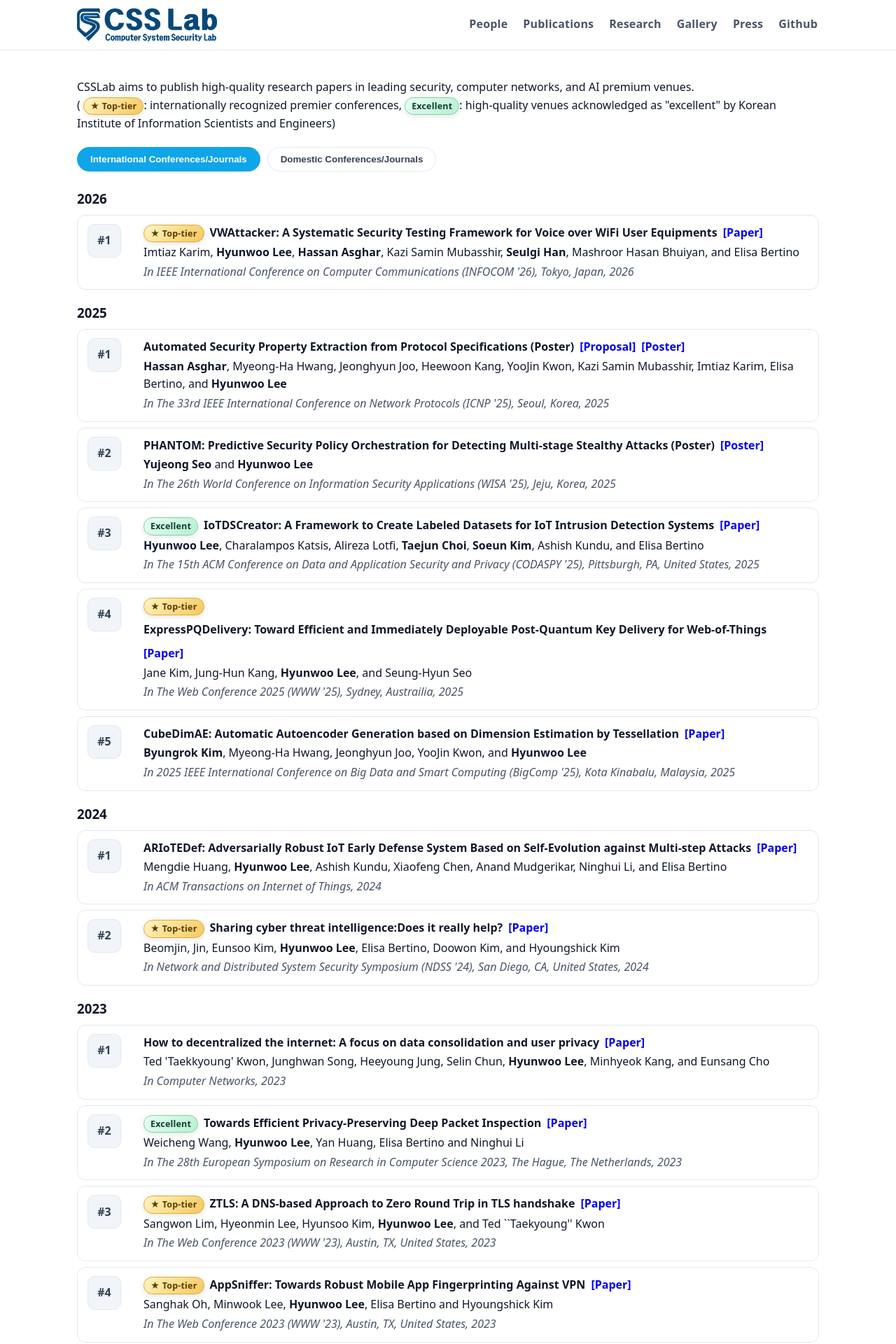
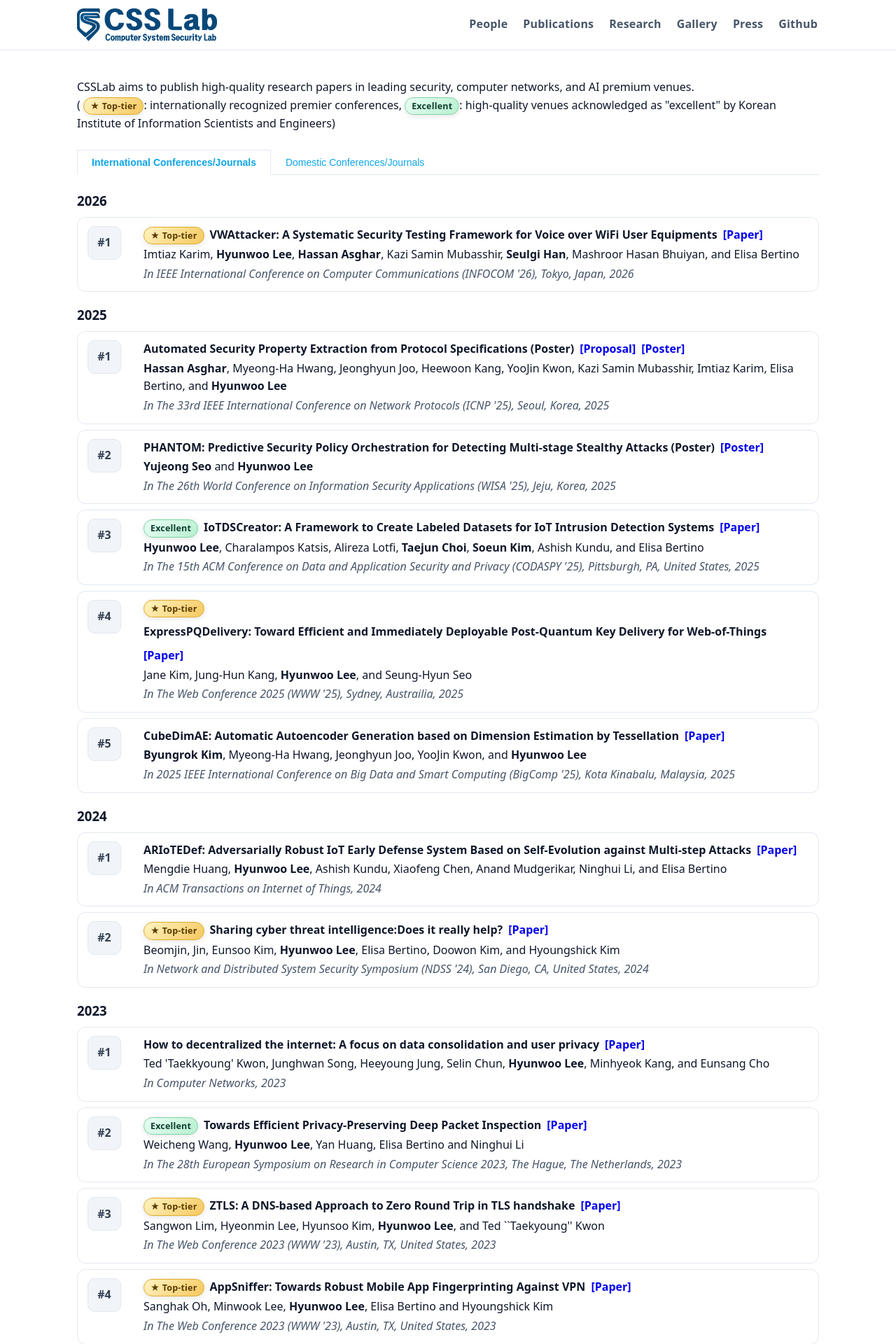
Before and after one commit to comsyssec/comsyssec.github.io, a Jekyll site: the page built from publications.md, in a window 1280 px wide. Shown: the top 1920 px of the page at 70% size. Built offline with Jekyll 4.4.1, drawn with Linux system fonts in a browser that asks for light colours.

Commit message:
layout updated

```diff
--- a/assets/css/style.css
+++ b/assets/css/style.css
@@ -986,37 +986,49 @@ main {
   }
 }
 
-/* ===== Publications and Research Tabs ===== */
+/* ===== Publications Tabs ===== */
 
-.pub-tabs,
-.research-tabs {
+.pub-tabs {
   display: flex;
-  flex-wrap: wrap;
-  gap: 10px;
-  margin: 20px 0 24px;
+  align-items: stretch;
+  gap: 0;
+  margin: 24px 0 22px;
+  border-bottom: 1px solid var(--border);
 }
 
-.pub-tab,
-.research-tab {
-  border: 1px solid var(--border);
-  background: #fff;
-  color: #334155;
-  border-radius: 999px;
-  padding: 9px 18px;
-  font-weight: 700;
+.pub-tab {
+  appearance: none;
+  border: 1px solid transparent;
+  border-bottom: none;
+  border-radius: 0;
+  background: transparent;
+  color: var(--accent);
+  padding: 9px 20px;
+  margin-bottom: -1px;
+  font-size: 14px;
+  font-weight: 500;
   cursor: pointer;
-  transition: background .2s ease, color .2s ease, border-color .2s ease;
+  transition: background 0.2s ease, color 0.2s ease;
 }
 
-.pub-tab.is-active,
-.research-tab.is-active {
-  background: var(--accent);
-  border-color: var(--accent);
-  color: #fff;
+.pub-tab:hover {
+  background: rgba(0, 0, 0, 0.03);
 }
 
-.pub-panel[hidden],
-.research-panel[hidden] {
+.pub-tab.is-active {
+  background: #fff;
+  color: var(--accent);
+  border: 1px solid var(--border);
+  border-bottom: 1px solid #fff;
+  font-weight: 700;
+}
+
+.pub-tab:focus-visible {
+  outline: 2px solid var(--accent);
+  outline-offset: 2px;
+}
+
+.pub-panel[hidden] {
   display: none !important;
 }
 
```
